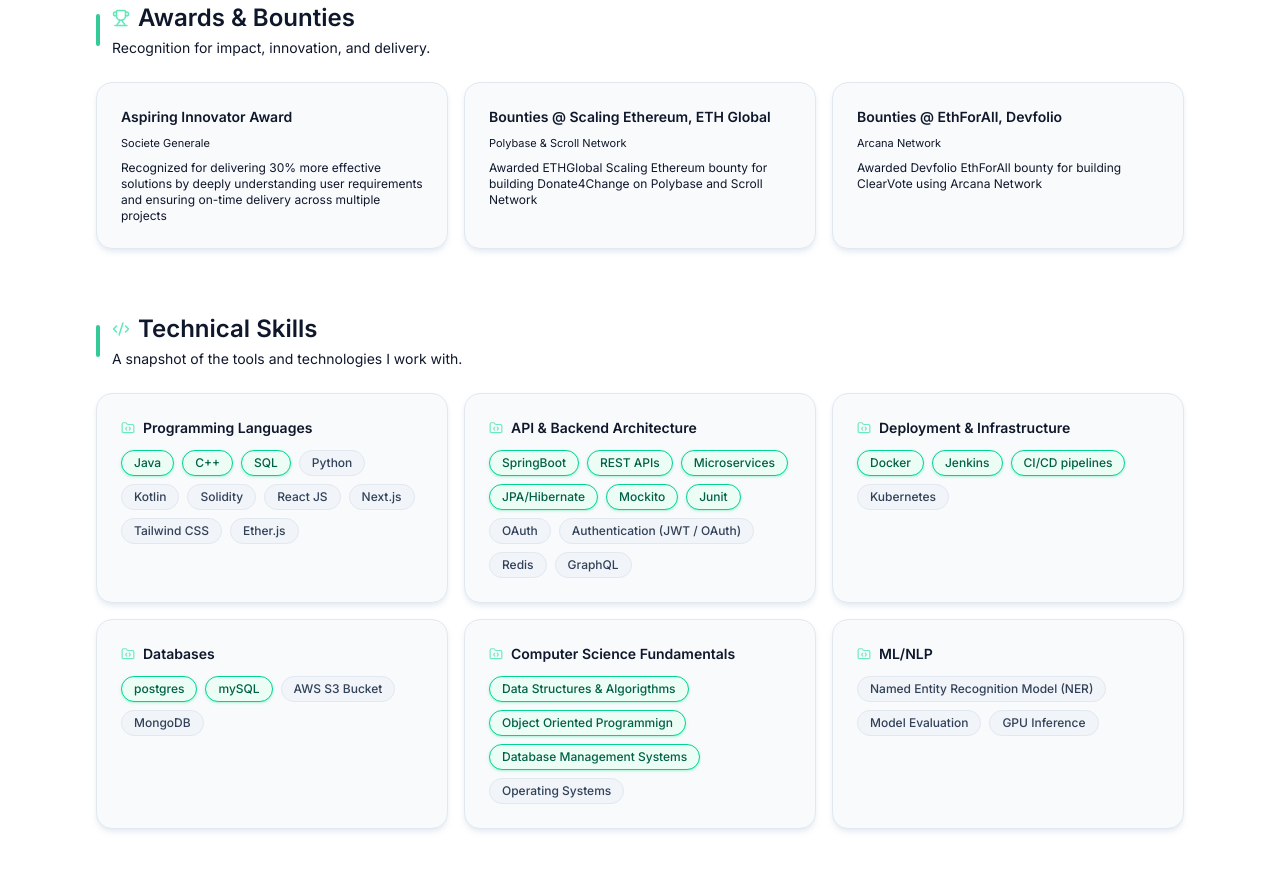
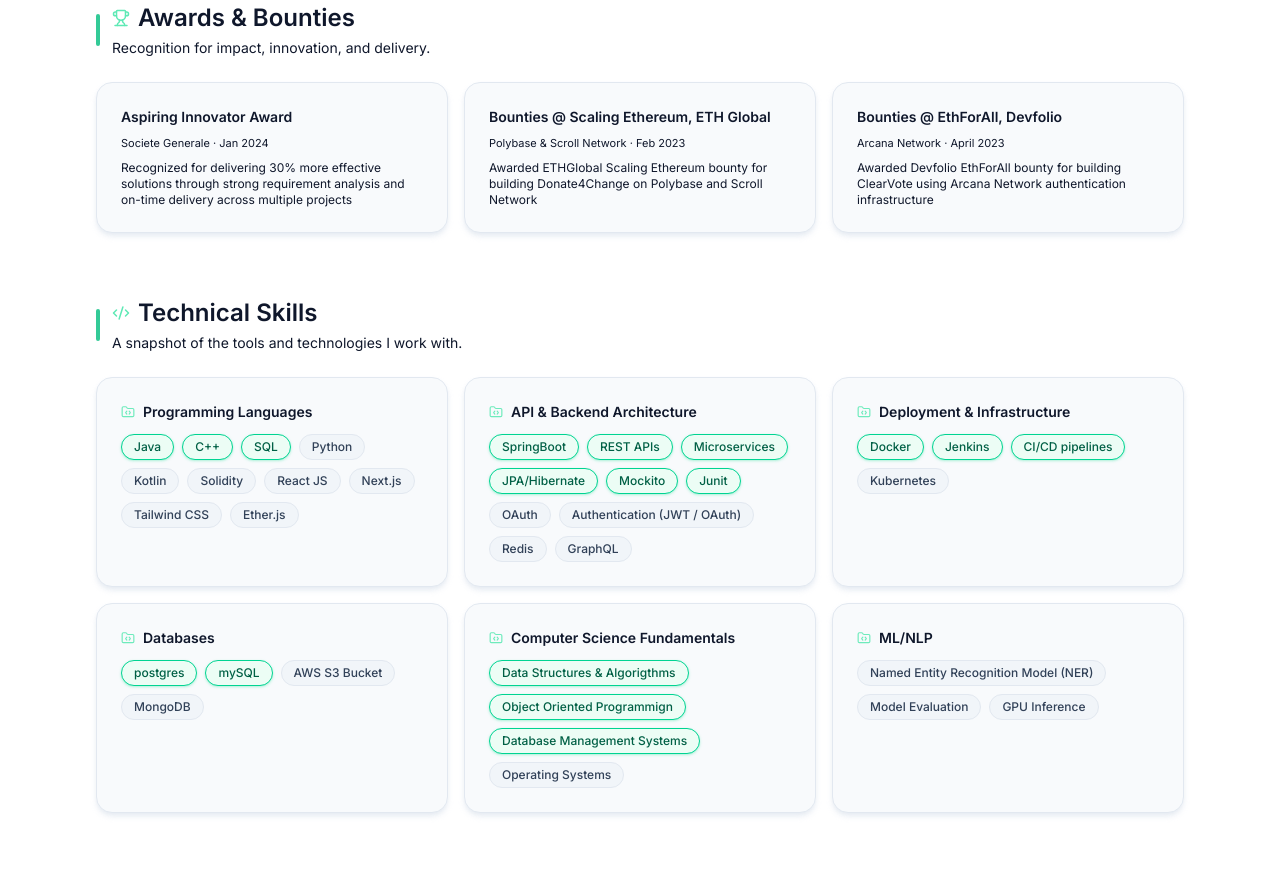
Before and after one commit to Tanishq6210/tanishqtyagi.in, a Next.js app: page / in a window 1280 px wide. Shown: the part 2220-3101 px from the top of the page. Built offline with nearby package versions, Linux system fonts and the light colour scheme; no server answers.

Commit message:
updated award description

```diff
--- a/src/app/page.tsx
+++ b/src/app/page.tsx
@@ -719,7 +719,9 @@ function AwardsSection() {
             <h3 className="text-sm font-semibold text-slate-100">
               {award.title}
             </h3>
-            <p className="text-[11px] text-emerald-300">{award.issuer}</p>
+            <p className="text-[11px] text-emerald-300">
+              {award.issuer} · {award.date}
+            </p>
             <p className="text-xs text-slate-300">{award.description}</p>
           </motion.article>
         ))}
--- a/src/data/content.ts
+++ b/src/data/content.ts
@@ -214,17 +214,20 @@ export const awards = [
   {
     title: "Aspiring Innovator Award",
     issuer: "Societe Generale",
+    date: "Jan 2024",
     description:
-      "Recognized for delivering 30% more effective solutions by deeply understanding user requirements and ensuring on-time delivery across multiple projects",
+      "Recognized for delivering 30% more effective solutions through strong requirement analysis and on-time delivery across multiple projects",
   },
   {
     title: "Bounties @ Scaling Ethereum, ETH Global",
     issuer: "Polybase & Scroll Network",
+    date: "Feb 2023",
     description: "Awarded ETHGlobal Scaling Ethereum bounty for building Donate4Change on Polybase and Scroll Network",
   },
   {
     title: "Bounties @ EthForAll, Devfolio",
     issuer: "Arcana Network",
-    description: "Awarded Devfolio EthForAll bounty for building ClearVote using Arcana Network",
+    date: "April 2023",
+    description: "Awarded Devfolio EthForAll bounty for building ClearVote using Arcana Network authentication infrastructure",
   },
 ];
```
